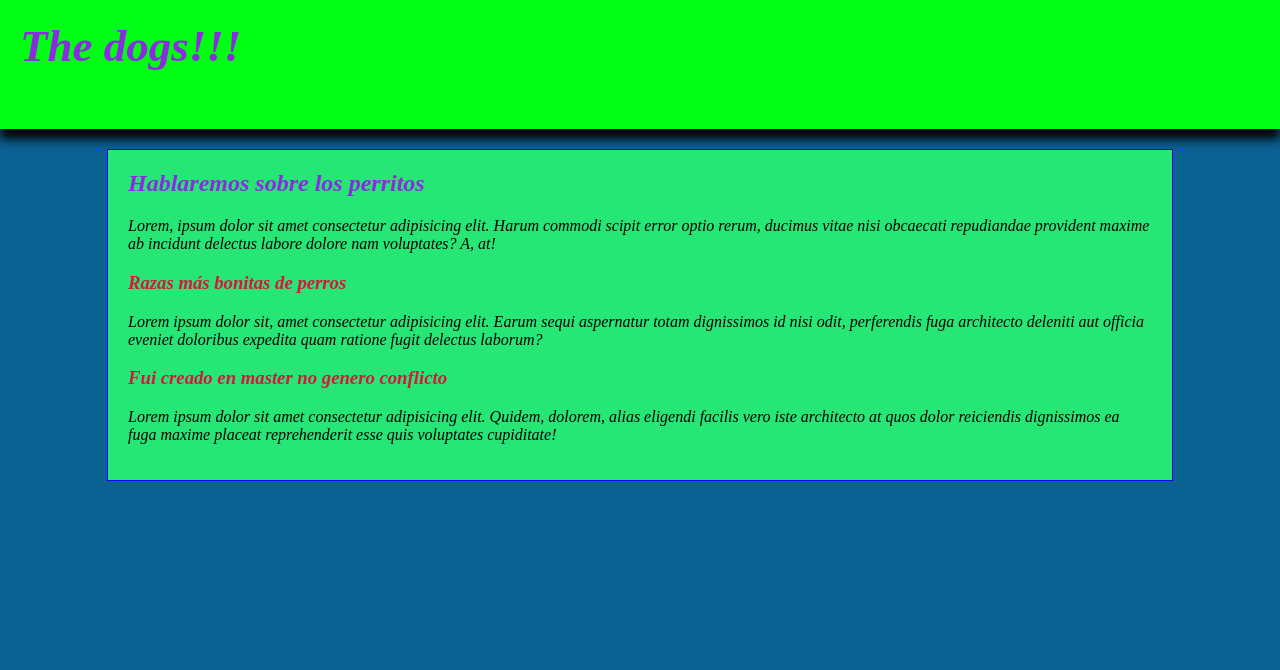
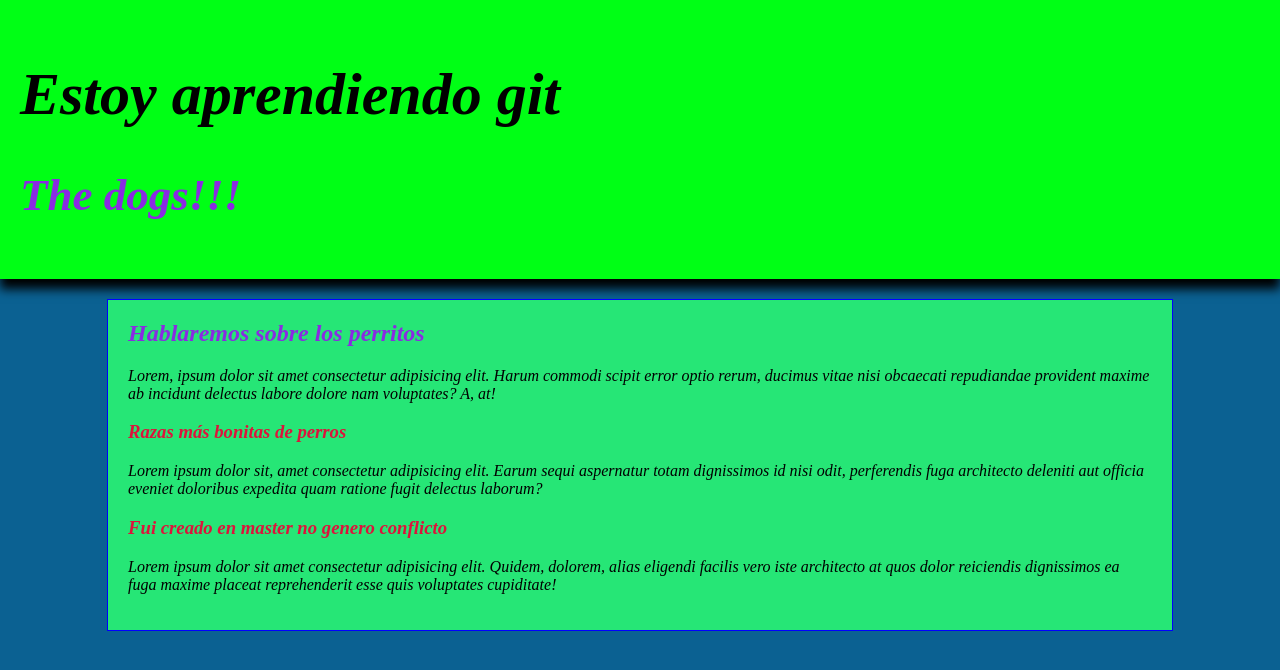
Before and after one commit to DanielBustillosVillar/Blog_site_bitacora, a plain HTML site: page index.html in a window 1280 px wide. Drawn offline with Linux system fonts and the light colour scheme.

Commit message:
Agregamos el titulo "Estamos aprendiendo Git"
Agregamos el H1 poniendo dentro Estamos aprendiendo Git

```diff
--- a/index.html
+++ b/index.html
@@ -3,12 +3,14 @@
 <head>
     <meta charset="UTF-8">
     <meta name="viewport" content="width=device-width, initial-scale=1.0">
-    <title>Document</title>
+    <title>Practicando Git</title>
     <link rel="stylesheet" href="css/estilos.css">
 </head>
 <body>
     <header class="header">
+        <h1>Estoy aprendiendo git</h1>
         <h2>The dogs!!!</h2>
+
     </header>
     <div class="main">
         <h2>Hablaremos sobre los perritos</h2>
```
